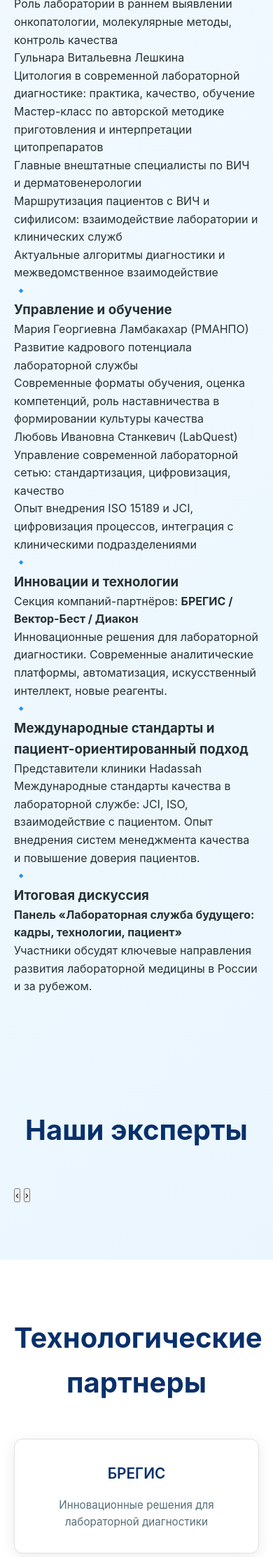
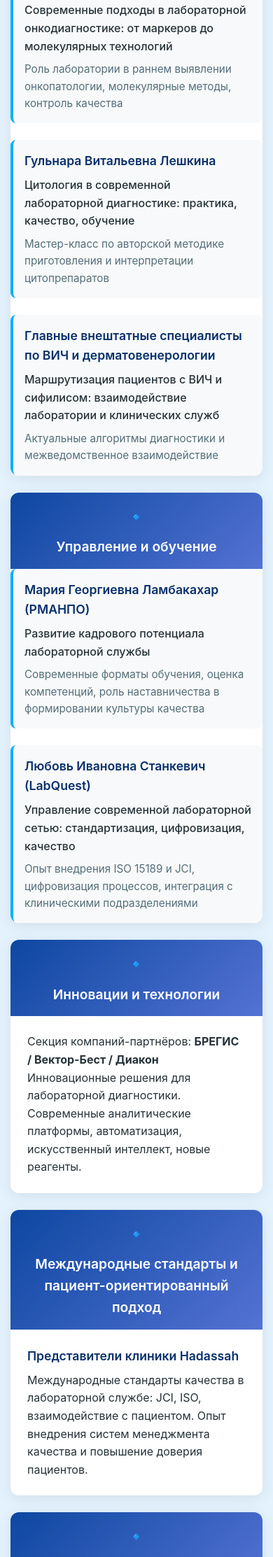
Before and after one commit to Oivan-coder/conferenc_nov, a PHP site: page / in a window 390 px wide. Shown: the part 2760-4985 px from the top of the page at 70% size. Run offline with PHP 8.4, Linux system fonts and the light colour scheme.

Commit message:
Update styles.css

```diff
--- a/styles.css
+++ b/styles.css
@@ -1,10 +1,4 @@
-* {
-    margin: 0;
-    padding: 0;
-    box-sizing: border-box;
-    font-family: 'Inter', -apple-system, BlinkMacSystemFont, sans-serif;
-}
-
+/* Основные стили */
 :root {
     --primary: #0d47a1;
     --primary-dark: #08306b;
@@ -15,12 +9,26 @@
     --dark: #1a237e;
     --text: #263238;
     --text-light: #546e7a;
+    --success: #2e7d32;
+    --warning: #f57c00;
+    --error: #c62828;
+    --border-radius: 12px;
+    --shadow: 0 4px 20px rgba(0, 0, 0, 0.08);
+    --shadow-hover: 0 8px 30px rgba(0, 0, 0, 0.12);
+}
+
+* {
+    margin: 0;
+    padding: 0;
+    box-sizing: border-box;
+    font-family: 'Inter', -apple-system, BlinkMacSystemFont, sans-serif;
 }
 
 body {
     background: linear-gradient(135deg, #f8fdff 0%, #e3f2fd 100%);
     color: var(--text);
     line-height: 1.6;
+    overflow-x: hidden;
 }
 
 .container {
@@ -127,8 +135,15 @@ nav a:hover {
 
 .hero-subtitle {
     font-size: 1.4rem;
+    margin-bottom: 1rem;
+    opacity: 0.9;
+    position: relative;
+}
+
+.hero-date {
+    font-size: 1.2rem;
     margin-bottom: 2rem;
-    opacity: 0.9;
+    opacity: 0.8;
     position: relative;
 }
 
@@ -172,111 +187,158 @@ section {
     margin-bottom: 3rem;
 }
 
-.section-subtitle {
+.section-content {
     text-align: center;
     max-width: 800px;
     margin: 0 auto 3rem;
+    font-size: 1.2rem;
+    color: var(--text-light);
 }
 
-.section-subtitle p {
-    font-size: 1.2rem;
-    color: var(--text-light);
-    margin-bottom: 2rem;
-}
-
-/* Partners */
-.partners {
-    background: white;
-}
-
-.partners-grid {
+/* Features Grid */
+.features-grid {
     display: grid;
     grid-template-columns: repeat(auto-fit, minmax(250px, 1fr));
     gap: 30px;
-    margin-bottom: 4rem;
+    margin-top: 3rem;
 }
 
-.partner-card {
+.feature-card {
     background: white;
     padding: 2rem;
-    border-radius: 12px;
+    border-radius: var(--border-radius);
     text-align: center;
-    box-shadow: 0 4px 20px rgba(0, 0, 0, 0.08);
+    box-shadow: var(--shadow);
     transition: transform 0.3s;
-    border: 1px solid #e0e0e0;
 }
 
-.partner-card:hover {
+.feature-card:hover {
     transform: translateY(-5px);
-    box-shadow: 0 8px 30px rgba(0, 0, 0, 0.12);
+    box-shadow: var(--shadow-hover);
 }
 
-.partner-name {
+.feature-icon {
+    font-size: 3rem;
+    margin-bottom: 1rem;
+}
+
+.feature-title {
     font-size: 1.3rem;
     font-weight: 600;
     color: var(--primary-dark);
     margin-bottom: 1rem;
 }
 
-.partner-desc {
+.feature-desc {
+    color: var(--text-light);
+}
+
+/* Program Section */
+.program-section {
+    background: var(--light);
+}
+
+.program-block {
+    background: white;
+    margin-bottom: 2rem;
+    border-radius: var(--border-radius);
+    box-shadow: var(--shadow);
+    overflow: hidden;
+}
+
+.block-header {
+    background: linear-gradient(135deg, var(--primary) 0%, var(--primary-light) 100%);
+    color: white;
+    padding: 1.5rem 2rem;
+    display: flex;
+    align-items: center;
+    gap: 1rem;
+}
+
+.block-header h3 {
+    font-size: 1.4rem;
+    font-weight: 600;
+}
+
+.block-icon {
+    font-size: 1.5rem;
+}
+
+.block-content {
+    padding: 2rem;
+}
+
+.sessions-grid {
+    display: grid;
+    gap: 1.5rem;
+}
+
+.session-item {
+    padding: 1.5rem;
+    background: #f8f9fa;
+    border-radius: 8px;
+    border-left: 4px solid var(--accent);
+}
+
+.session-speaker {
+    font-weight: 600;
+    color: var(--primary-dark);
+    margin-bottom: 0.5rem;
+    font-size: 1.1rem;
+}
+
+.session-topic {
+    font-weight: 500;
+    margin-bottom: 0.5rem;
+    color: var(--text);
+}
+
+.session-desc {
     color: var(--text-light);
     font-size: 0.95rem;
 }
 
-/* Program */
-.program {
-    background: var(--light);
+/* Speakers Carousel */
+.speakers-section {
+    background: white;
 }
 
-.program-timeline {
-    max-width: 800px;
+.carousel-container {
+    position: relative;
+    max-width: 1000px;
     margin: 0 auto;
+    overflow: hidden;
+    border-radius: var(--border-radius);
 }
 
-.timeline-item {
-    background: white;
-    padding: 2rem;
-    margin-bottom: 2rem;
-    border-radius: 12px;
-    box-shadow: 0 4px 15px rgba(0, 0, 0, 0.06);
-    border-left: 4px solid var(--accent);
+.carousel-track {
+    display: flex;
+    transition: transform 0.5s ease-in-out;
+    gap: 2rem;
 }
 
-.time {
-    color: var(--primary);
-    font-weight: 600;
-    margin-bottom: 0.5rem;
-}
-
-.event-title {
-    font-size: 1.3rem;
-    font-weight: 600;
-    margin-bottom: 1rem;
-    color: var(--primary-dark);
-}
-
-.event-desc {
-    color: var(--text-light);
-}
-
-/* Speakers */
-.speakers-grid {
-    display: grid;
-    grid-template-columns: repeat(auto-fit, minmax(300px, 1fr));
-    gap: 30px;
-}
-
-.speaker-card {
+.speaker-slide {
+    min-width: 300px;
     background: white;
+    border-radius: var(--border-radius);
+    box-shadow: var(--shadow);
     padding: 2rem;
-    border-radius: 12px;
     text-align: center;
-    box-shadow: 0 4px 20px rgba(0, 0, 0, 0.08);
     transition: transform 0.3s;
 }
 
-.speaker-card:hover {
+.speaker-slide:hover {
     transform: translateY(-5px);
+    box-shadow: var(--shadow-hover);
+}
+
+.speaker-photo {
+    width: 120px;
+    height: 120px;
+    border-radius: 50%;
+    object-fit: cover;
+    margin: 0 auto 1rem;
+    border: 4px solid var(--accent);
 }
 
 .speaker-name {
@@ -297,32 +359,116 @@ section {
     font-size: 0.95rem;
 }
 
+.carousel-btn {
+    position: absolute;
+    top: 50%;
+    transform: translateY(-50%);
+    background: var(--primary);
+    color: white;
+    border: none;
+    width: 50px;
+    height: 50px;
+    border-radius: 50%;
+    font-size: 1.5rem;
+    cursor: pointer;
+    z-index: 10;
+    transition: all 0.3s;
+    box-shadow: var(--shadow);
+}
+
+.carousel-btn:hover {
+    background: var(--primary-dark);
+    transform: translateY(-50%) scale(1.1);
+}
+
+.carousel-btn-prev {
+    left: 20px;
+}
+
+.carousel-btn-next {
+    right: 20px;
+}
+
+.carousel-dots {
+    display: flex;
+    justify-content: center;
+    gap: 10px;
+    margin-top: 2rem;
+}
+
+.carousel-dot {
+    width: 12px;
+    height: 12px;
+    border-radius: 50%;
+    background: #ccc;
+    border: none;
+    cursor: pointer;
+    transition: background 0.3s;
+}
+
+.carousel-dot.active {
+    background: var(--primary);
+}
+
+/* Partners */
+.partners {
+    background: var(--light);
+}
+
+.partners-grid {
+    display: grid;
+    grid-template-columns: repeat(auto-fit, minmax(250px, 1fr));
+    gap: 30px;
+}
+
+.partner-card {
+    background: white;
+    padding: 2rem;
+    border-radius: var(--border-radius);
+    text-align: center;
+    box-shadow: var(--shadow);
+    transition: transform 0.3s;
+}
+
+.partner-card:hover {
+    transform: translateY(-5px);
+    box-shadow: var(--shadow-hover);
+}
+
+.partner-name {
+    font-size: 1.3rem;
+    font-weight: 600;
+    color: var(--primary-dark);
+    margin-bottom: 1rem;
+}
+
+.partner-desc {
+    color: var(--text-light);
+    font-size: 0.95rem;
+}
+
 /* Registration */
 .registration {
     background: linear-gradient(135deg, var(--primary-dark) 0%, var(--primary) 100%);
     color: white;
+    text-align: center;
 }
 
 .registration .section-title {
     color: white;
 }
 
-.registration-info {
-    text-align: center;
-    color: white;
-}
-
 .registration-info p {
     font-size: 1.2rem;
     margin-bottom: 2rem;
+    opacity: 0.9;
 }
 
 /* Footer */
 footer {
     background: var(--primary-dark);
     color: white;
-    padding: 3rem 0;
-    text-align: center;
+    padding: 3rem 0 1rem;
 }
 
 .footer-content {
@@ -358,236 +504,204 @@ footer {
 .footer-bottom {
     border-top: 1px solid rgba(255, 255, 255, 0.2);
     padding-top: 2rem;
+    text-align: center;
+    color: rgba(255, 255, 255, 0.7);
 }
 
-/* Responsive */
+/* Адаптивность для мобильных устройств */
 @media (max-width: 768px) {
-    .hero h1 {
-        font-size: 2.5rem;
+    .container {
+        padding: 0 15px;
+    }
+
+    /* Header Mobile */
+    .header-content {
+        flex-direction: column;
+        gap: 1rem;
+        text-align: center;
     }
 
     nav ul {
+        flex-wrap: wrap;
+        justify-content: center;
         gap: 1rem;
+    }
+
+    nav a {
+        padding: 6px 12px;
+        font-size: 0.9rem;
+    }
+
+    /* Hero Mobile */
+    .hero {
+        padding: 140px 0 60px;
+    }
+
+    .hero h1 {
+        font-size: 2.2rem;
+    }
+
+    .hero-subtitle {
+        font-size: 1.1rem;
+    }
+
+    .hero-date {
+        font-size: 1rem;
     }
 
     .hero-stats {
         grid-template-columns: 1fr;
+        gap: 1rem;
+        margin-top: 2rem;
     }
 
-    .header-content {
-        flex-direction: column;
-        gap: 1rem;
-    }
-}
-/* Стили для страницы регистрации */
-.registration-page {
-    background: linear-gradient(135deg, #f8fdff 0%, #e3f2fd 100%);
-    min-height: 100vh;
-    display: flex;
-    flex-direction: column;
+    .stat-item {
+        padding: 1.5rem;
     }
 
-.registration-page header {
-    position: relative;
-    box-shadow: 0 2px 10px rgba(13, 71, 161, 0.2);
+    .stat-number {
+        font-size: 2rem;
     }
 
-.registration-container {
-    flex: 1;
-    display: flex;
-    flex-direction: column;
-    justify-content: center;
-    max-width: 500px;
-    margin: 0 auto;
-    padding: 2rem 20px;
+    /* Sections Mobile */
+    section {
+        padding: 50px 0;
     }
 
-.logo-section {
-    text-align: center;
+    .section-title {
+        font-size: 2rem;
         margin-bottom: 2rem;
     }
 
-.logo-section .logo-icon {
-    font-size: 3rem;
+    .section-content {
+        font-size: 1rem;
+        margin-bottom: 2rem;
+    }
+
+    /* Features Mobile */
+    .features-grid {
+        grid-template-columns: 1fr;
+        gap: 20px;
+    }
+
+    .feature-card {
+        padding: 1.5rem;
+    }
+
+    /* Program Mobile */
+    .program-block {
+        margin-bottom: 1.5rem;
+    }
+
+    .block-header {
+        padding: 1rem 1.5rem;
+        flex-direction: column;
+        gap: 0.5rem;
+        text-align: center;
+    }
+
+    .block-header h3 {
+        font-size: 1.2rem;
+    }
+
+    .block-content {
+        padding: 1.5rem;
+    }
+
+    .session-item {
+        padding: 1rem;
+    }
+
+    /* Carousel Mobile */
+    .carousel-container {
+        margin: 0 -15px;
+    }
+
+    .speaker-slide {
+        min-width: 280px;
+        padding: 1.5rem;
+    }
+
+    .carousel-btn {
+        width: 40px;
+        height: 40px;
+        font-size: 1.2rem;
+    }
+
+    .carousel-btn-prev {
+        left: 10px;
+    }
+
+    .carousel-btn-next {
+        right: 10px;
+    }
+
+    /* Partners Mobile */
+    .partners-grid {
+        grid-template-columns: 1fr;
+        gap: 20px;
+    }
+
+    .partner-card {
+        padding: 1.5rem;
+    }
+
+    /* Footer Mobile */
+    .footer-content {
+        grid-template-columns: 1fr;
+        gap: 2rem;
+        text-align: center;
+    }
+
+    .footer-section h3 {
         margin-bottom: 1rem;
     }
-
-.logo-section h1 {
-    font-size: 2rem;
-    color: var(--primary-dark);
-    margin-bottom: 0;
 }
 
-.registration-container h2 {
-    text-align: center;
-    color: var(--primary-dark);
-    margin-bottom: 0.5rem;
+@media (max-width: 480px) {
+    .hero h1 {
         font-size: 1.8rem;
     }
 
-.subtitle {
-    text-align: center;
-    color: var(--text-light);
-    margin-bottom: 2rem;
-    font-size: 1.1rem;
+    .hero-subtitle {
+        font-size: 1rem;
     }
 
-.registration-form-single {
-    background: white;
-    padding: 2rem;
-    border-radius: 16px;
-    box-shadow: 0 10px 40px rgba(13, 71, 161, 0.15);
-    margin-bottom: 2rem;
+    .section-title {
+        font-size: 1.7rem;
     }
 
-.registration-form-single .form-group {
-    margin-bottom: 1.5rem;
+    .speaker-slide {
+        min-width: 260px;
+        padding: 1rem;
     }
 
-.registration-form-single label {
-    display: block;
-    margin-bottom: 0.5rem;
-    font-weight: 500;
-    color: var(--primary-dark);
+    .carousel-btn {
+        width: 35px;
+        height: 35px;
+        font-size: 1rem;
+    }
 }
 
-.registration-form-single input,
-.registration-form-single select {
-    width: 100%;
-    padding: 12px 16px;
-    border: 2px solid #e0e0e0;
-    border-radius: 8px;
-    font-size: 1rem;
-    transition: border-color 0.3s;
+/* Улучшения для очень маленьких экранов */
+@media (max-width: 360px) {
+    .container {
+        padding: 0 10px;
     }
 
-.registration-form-single input:focus,
-.registration-form-single select:focus {
-    outline: none;
-    border-color: var(--accent);
+    .hero h1 {
+        font-size: 1.6rem;
     }
 
-.registration-form-single .checkbox-group {
-    display: flex;
-    align-items: flex-start;
-    gap: 10px;
-    margin-bottom: 2rem;
-    font-size: 0.9rem;
+    .stat-item {
+        padding: 1rem;
     }
 
-.registration-form-single .checkbox-group input {
-    width: auto;
-    margin-top: 3px;
+    .stat-number {
+        font-size: 1.7rem;
     }
 
-.registration-form-single .submit-btn {
-    width: 100%;
-    background: var(--primary);
-    color: white;
-    border: none;
-    padding: 14px;
-    border-radius: 8px;
-    font-size: 1.1rem;
-    font-weight: 600;
-    cursor: pointer;
-    transition: background 0.3s;
-}
-
-.registration-form-single .submit-btn:hover {
-    background: var(--primary-dark);
-}
-
-.success-message {
-    display: none;
-    background: white;
-    padding: 3rem 2rem;
-    border-radius: 16px;
-    text-align: center;
-    box-shadow: 0 10px 40px rgba(13, 71, 161, 0.15);
-}
-
-.success-icon {
-    font-size: 3rem;
-    margin-bottom: 1rem;
-}
-
-.success-message h3 {
-    color: var(--primary-dark);
-    margin-bottom: 1rem;
-}
-
-.success-message p {
-    color: var(--text-light);
-    margin-bottom: 2rem;
-}
-
-.back-home-btn {
-    background: var(--primary);
-    color: white;
-    padding: 12px 24px;
-    border-radius: 8px;
-    text-decoration: none;
-    font-weight: 600;
-    transition: background 0.3s;
-    display: inline-block;
-}
-
-.back-home-btn:hover {
-    background: var(--primary-dark);
-}
-
-.back-link {
-    text-align: center;
-    margin-top: 2rem;
-}
-
-.back-link a {
-    color: var(--primary);
-    text-decoration: none;
-    font-weight: 500;
-}
-
-.back-link a:hover {
-    text-decoration: underline;
-}
-
-/* Адаптивность для страницы регистрации */
-@media (max-width: 768px) {
-    .registration-container {
-        padding: 1rem 15px;
-    }
-
-    .registration-form-single {
-        padding: 1.5rem;
-    }
-
-    .logo-section h1 {
-        font-size: 1.5rem;
-    }
-
-    .registration-container h2 {
-        font-size: 1.5rem;
+    .speaker-slide {
+        min-width: 240px;
     }
 }
-/* Стили для сообщений об ошибках */
-.error-message {
-    background: #ffebee;
-    color: #c62828;
-    padding: 1rem;
-    border-radius: 8px;
-    margin-bottom: 1rem;
-    border: 1px solid #ffcdd2;
-    display: none;
-}
-
-/* Стили для невалидных полей */
-input:invalid, select:invalid {
-    border-color: #c62828 !important;
-}
-
-/* Стили для кнопки при загрузке */
-.submit-btn:disabled {
-    background: #ccc !important;
-    cursor: not-allowed;
-    transform: none !important;
-}
```
Lines whose indentation alone changed are shown as unchanged.
